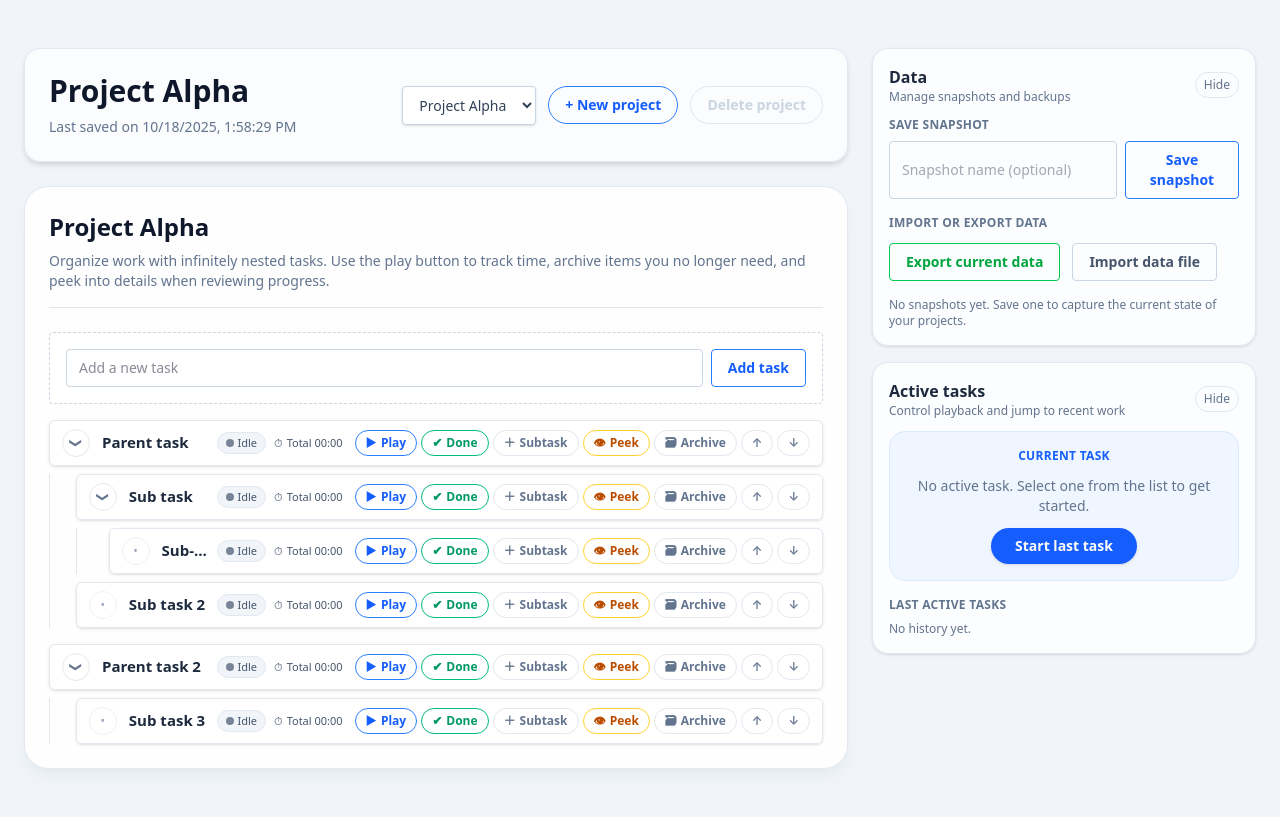
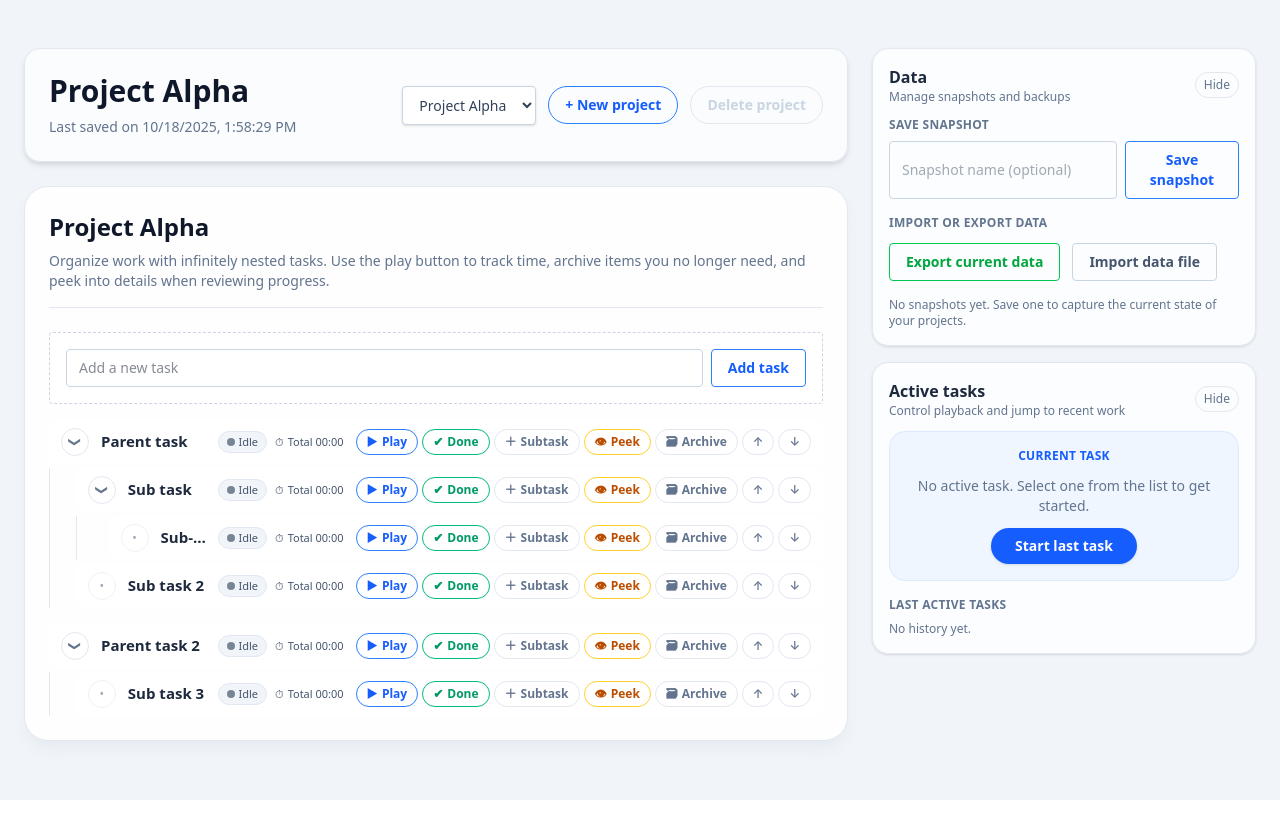
Before and after one commit to tkokasih/tasklist, a SvelteKit app: page / in a window 1280 px wide. Built offline with nearby package versions, Linux system fonts and the light colour scheme.

Commit message:
Tighter vertical space

```diff
--- a/src/app.css
+++ b/src/app.css
@@ -15,17 +15,17 @@
 	}
 }
 
-@layer components {
-	.task-row {
-		@apply flex items-center gap-3 rounded-md border border-slate-200 bg-white/80 px-3 py-2 text-sm shadow-sm transition;
+	@layer components {
+		.task-row {
+		@apply flex items-center gap-3 rounded-md bg-white/80 px-3 py-2 text-sm transition;
 	}
 
 	.task-row--active {
-		@apply border-blue-400 shadow-md ring-1 ring-blue-200;
+		@apply border border-blue-400 shadow-md ring-1 ring-blue-200;
 	}
 
 	.task-row--preview {
-		@apply ring-1 ring-amber-200;
+		@apply border border-amber-200 ring-1 ring-amber-200;
 	}
 
 	.task-row__toggle {
@@ -104,6 +104,11 @@
 		@apply border-emerald-500 text-emerald-600 hover:bg-emerald-50;
 	}
 
+	.task-row:hover:not(.task-row--active):not(.task-row--preview),
+	.task-row:focus-within:not(.task-row--active):not(.task-row--preview) {
+		@apply bg-blue-50/80;
+	}
+
 	.task-detail-panel {
 		@apply rounded-md border border-slate-200 bg-white/70 px-3 py-3 text-xs text-slate-600 shadow-inner;
 	}
--- a/src/lib/components/TaskItem.svelte
+++ b/src/lib/components/TaskItem.svelte
@@ -200,7 +200,7 @@
 	};
 </script>
 
-<div class="space-y-2" style={`margin-left: ${indent}rem`}>
+<div class="space-y-1" style={`margin-left: ${indent}rem`}>
 	<TaskRowSummary
 		{task}
 		{expanded}
@@ -274,7 +274,7 @@
 	{/if}
 
 	{#if expanded && task.children.length > 0}
-		<div class="space-y-2 border-l border-slate-200 pl-5">
+		<div class="space-y-1 border-l border-slate-200 pl-5">
 			{#each task.children as child (child.id)}
 				<svelte:self task={child} depth={depth + 1} />
 			{/each}
```
